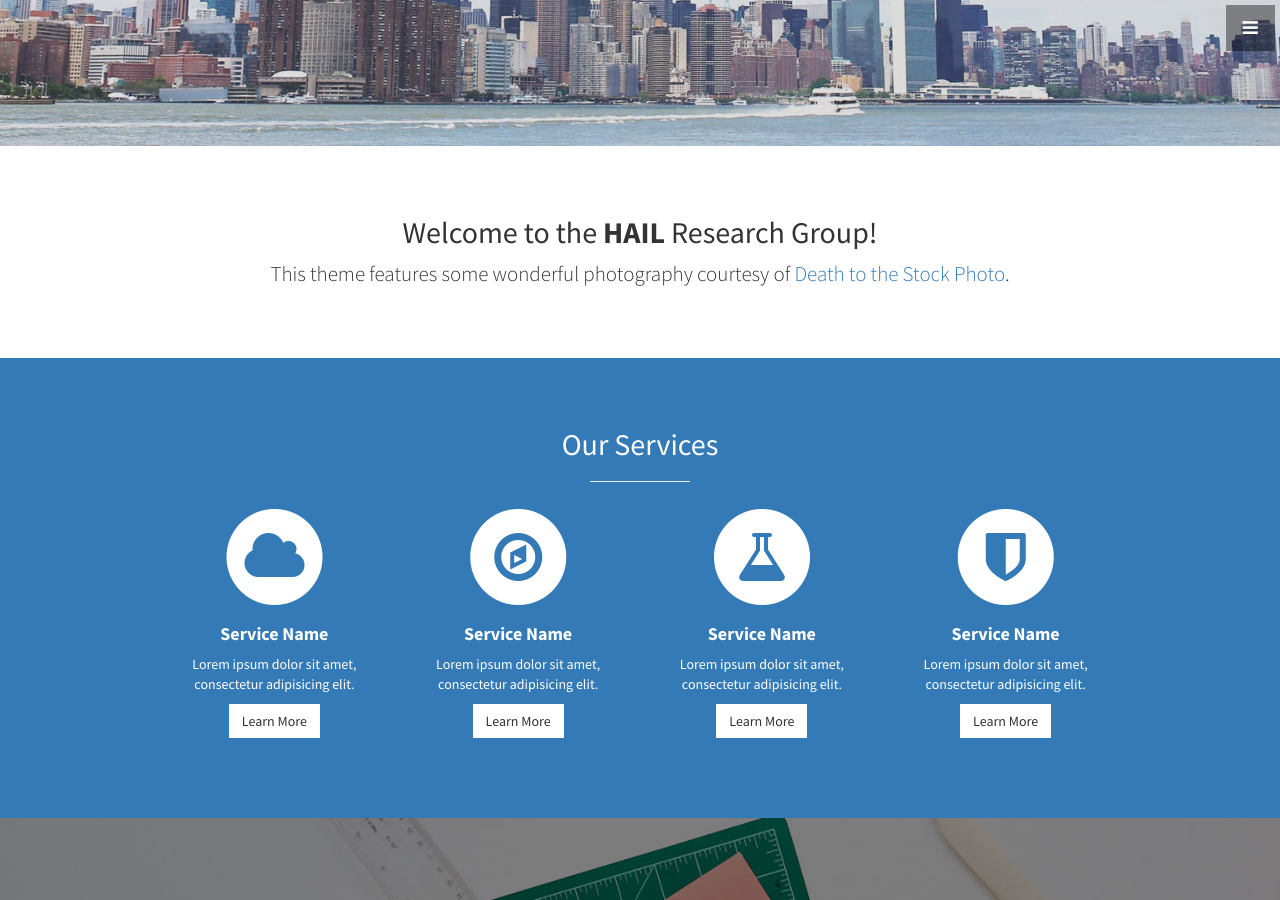
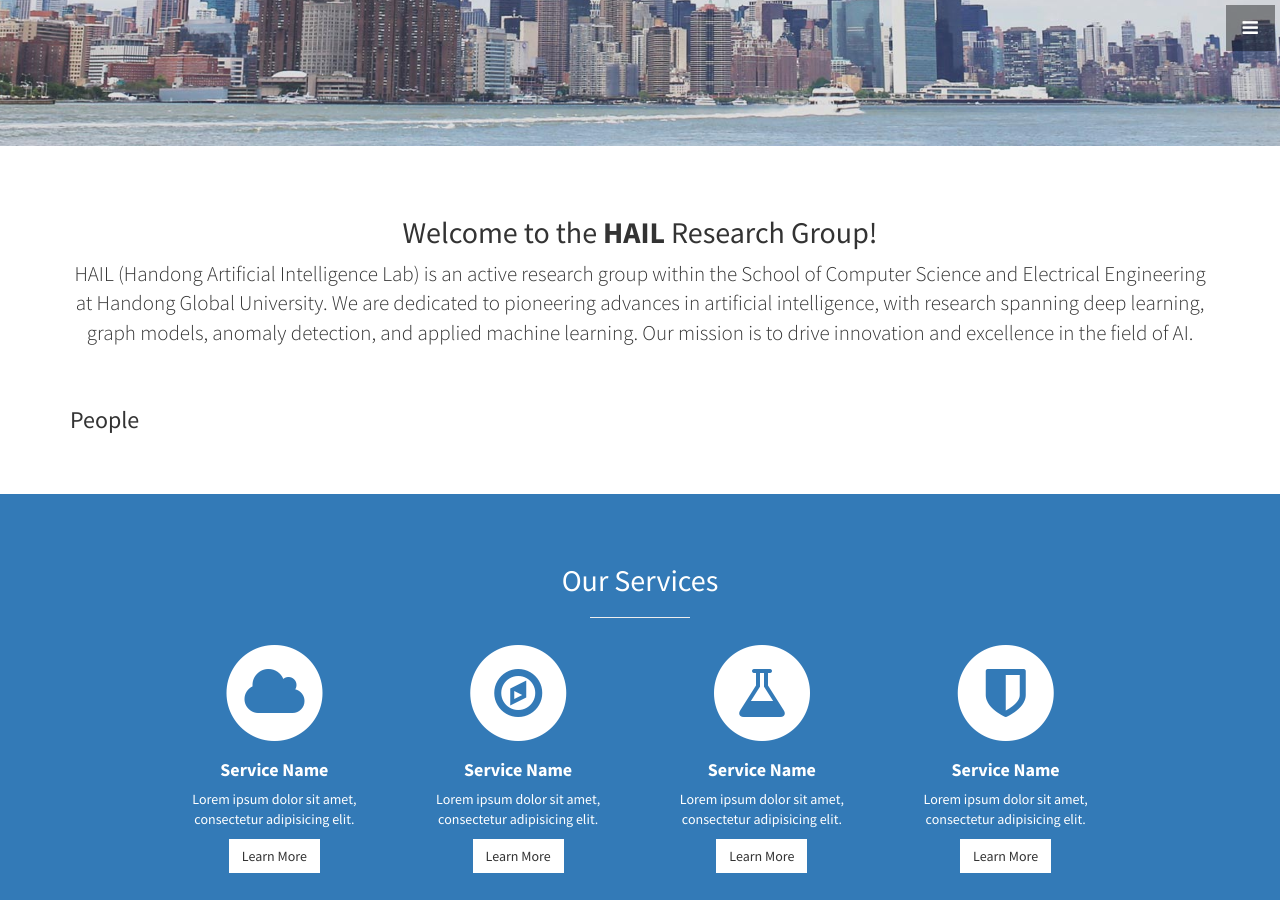
Before and after one commit to nth221/nth221.github.io, a Jekyll site: the page built from index.html, in a window 1280 px wide and 900 px high, scrolled down 754 px. Built offline with Jekyll 4.4.1, drawn with Linux system fonts in a browser that asks for light colours.

Commit message:
modified:   _includes/about.html

```diff
--- a/_includes/about.html
+++ b/_includes/about.html
@@ -3,8 +3,18 @@
     <div class="row">
       <div class="col-lg-12 text-center">
         <h2>Welcome to the <b>HAIL</b> Research Group!</h2>
-        <p class="lead">This theme features some wonderful photography courtesy of <a target="_blank" href="http://join.deathtothestockphoto.com/">Death to the Stock Photo</a>.</p>
+        <p class="lead">HAIL (Handong Artificial Intelligence Lab) is an active research group
+        within the School of Computer Science and Electrical Engineering
+        at Handong Global University. We are dedicated to pioneering advances
+        in artificial intelligence, with research spanning deep learning,
+        graph models, anomaly detection, and applied machine learning.
+        Our mission is to drive innovation and excellence in the field of AI.</p>
       </div>
+      <!-- /.col-lg-12 text-center -->
+      <div class="col-lg-12 text-justify" style="margin-top: 20px;">
+        <h3>People</h3>
+      </div>
+      <!-- /.col-lg-12 text-justify -->
     </div>
     <!-- /.row -->
   </div>
```
